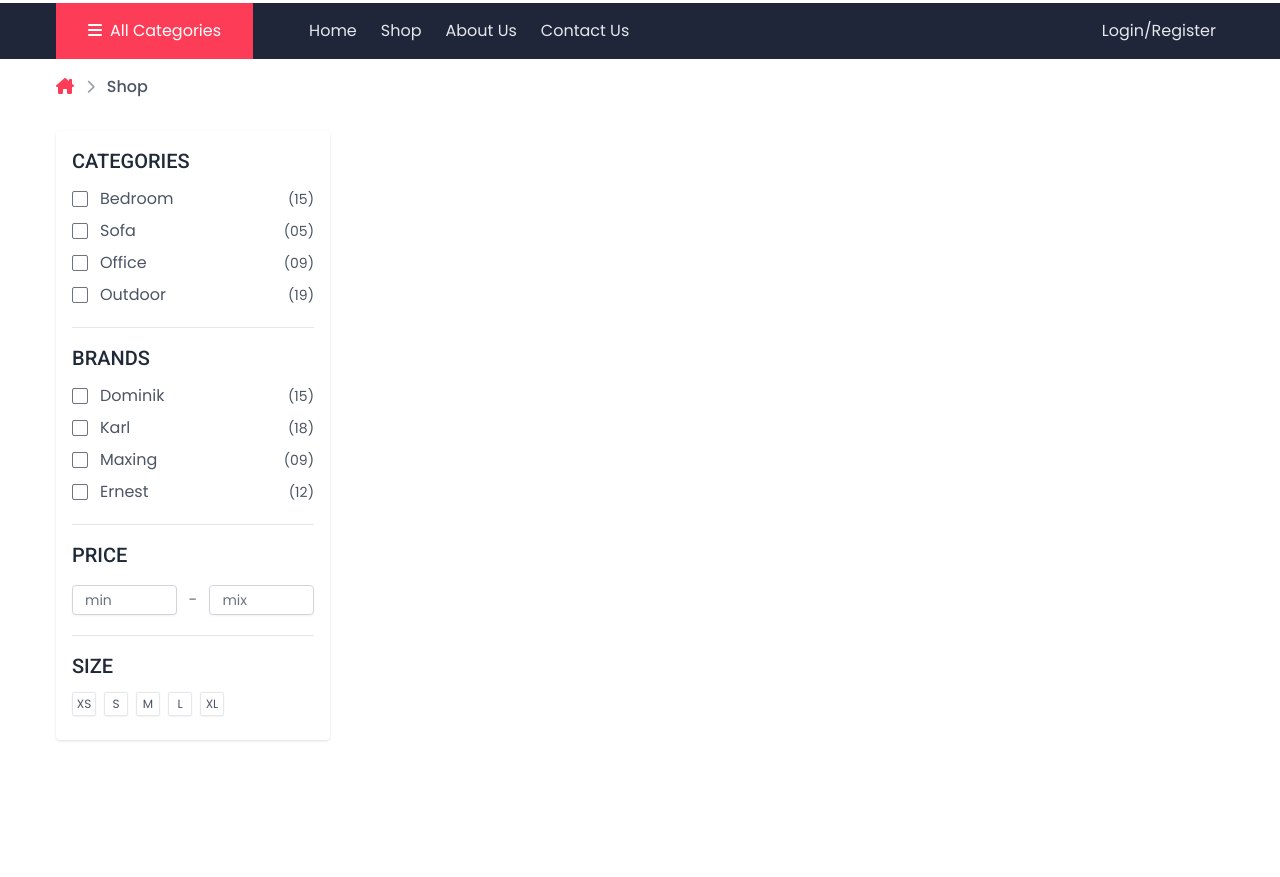
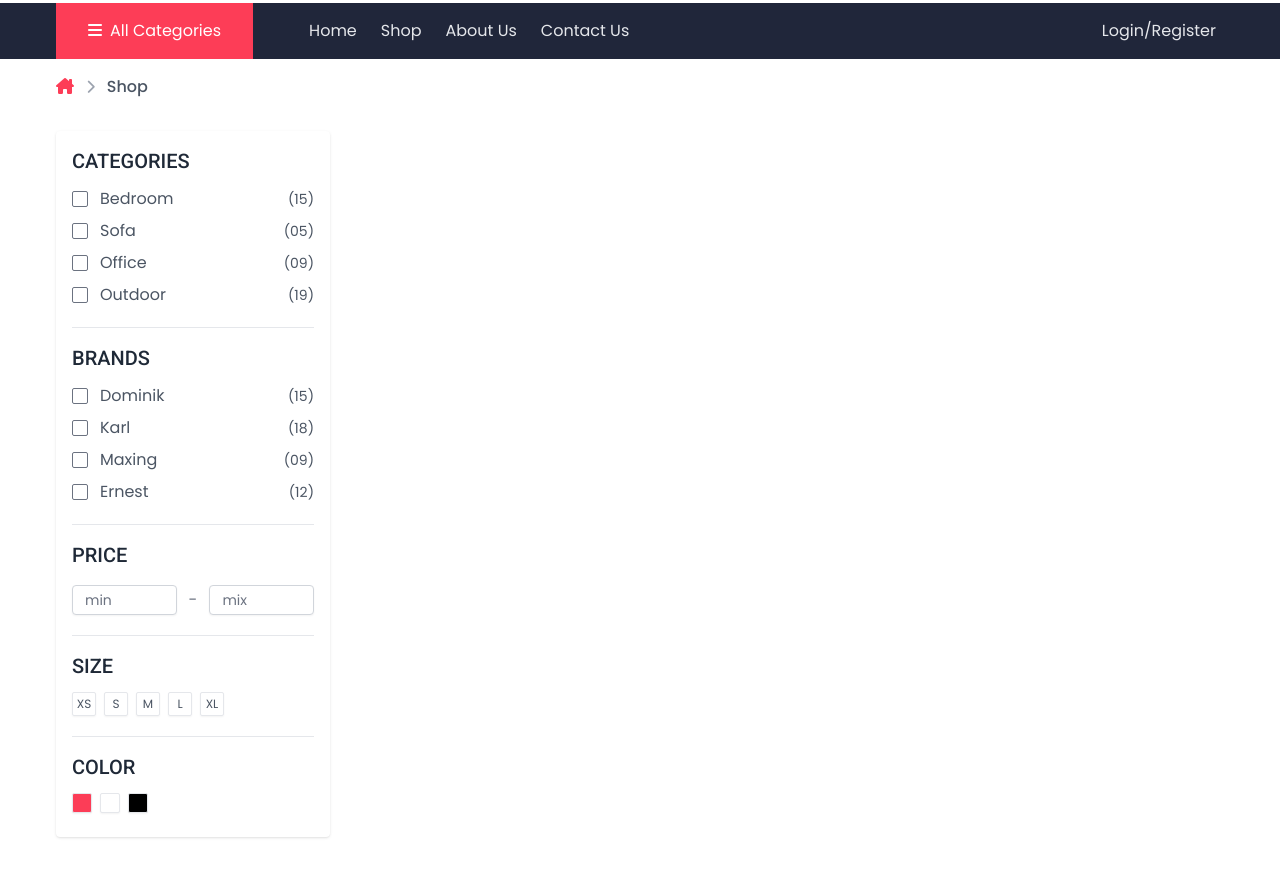
Before and after one commit to aansourav/WindCommerce, a website built with Vite: page shop.html in a window 1280 px wide. Shown: the part 79-956 px from the top of the page. Before the commit the page ends 883 px from the top, so only its background shows below. Built offline with nearby package versions, Linux system fonts and the light colour scheme.

Commit message:
Shop Page Left Sidebar Color Filter Section Added

```diff
--- a/shop.html
+++ b/shop.html
@@ -384,7 +384,46 @@
             </div>
           </div>
           <!-- size filter end -->
-
+          <!-- color filter -->
+          <div class="pt-4">
+            <h3 class="text-xl text-gray-800 mb-3 uppercase font-medium">color</h3>
+            <div class="flex items-center gap-2">
+              <!-- single color -->
+              <div class="color-selector">
+                <input type="radio" name="color" class="hidden" id="color-red" checked />
+                <label
+                  for="color-red"
+                  style="background-color: #fc3d57"
+                  class="text-xs border border-gray-200 rounded-sm h-5 w-5 flex items-center justify-center cursor-pointer shadow-sm"
+                >
+                </label>
+              </div>
+              <!-- single color end -->
+              <!-- single color -->
+              <div class="color-selector">
+                <input type="radio" name="color" class="hidden" id="color-white" />
+                <label
+                  for="color-white"
+                  style="background-color: #fff"
+                  class="text-xs border border-gray-200 rounded-sm h-5 w-5 flex items-center justify-center cursor-pointer shadow-sm"
+                >
+                </label>
+              </div>
+              <!-- single color end -->
+              <!-- single color -->
+              <div class="color-selector">
+                <input type="radio" name="color" class="hidden" id="color-black" />
+                <label
+                  for="color-black"
+                  style="background-color: #000"
+                  class="text-xs border border-gray-200 rounded-sm h-5 w-5 flex items-center justify-center cursor-pointer shadow-sm"
+                >
+                </label>
+              </div>
+              <!-- single color end -->
+            </div>
+          </div>
+          <!-- color filter end -->
         </div>
       </div>
       <!-- ------------- Sidebar End ------------- -->
```
